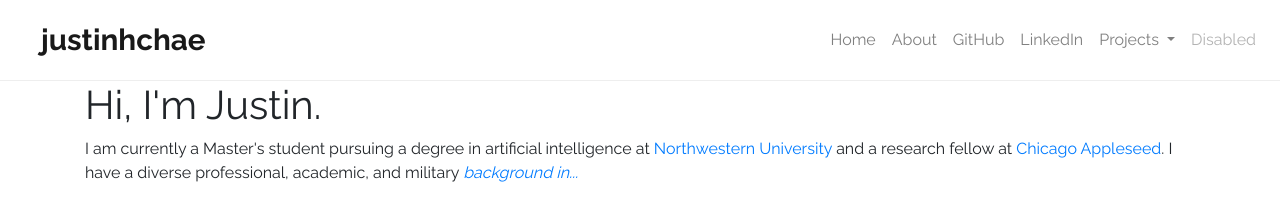
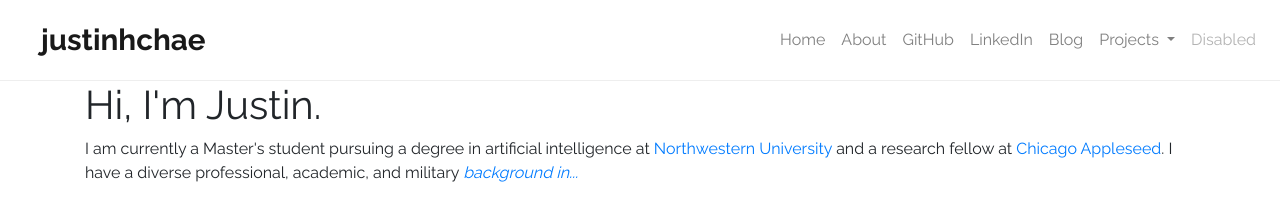
Before and after one commit to justinhchae/justinhchae.github.io, a Jekyll site: the page built from index.html, in a window 1280 px wide. Shown: the top 223 px of the page. Built offline with Jekyll 4.4.1, drawn with Linux system fonts in a browser that asks for light colours; the list of posts is cut into pages by our own code.

Commit message:
Update navigation.html

```diff
--- a/_includes/navigation.html
+++ b/_includes/navigation.html
@@ -28,6 +28,9 @@
       <li class="nav-item">
         <a class="nav-link" href="https://www.linkedin.com/in/justin-chae">LinkedIn</a>
       </li>
+      <li class="nav-item">
+        <a class="nav-link" href="https://justinhchae.medium.com/">Blog</a>
+      </li>
       <li class="nav-item dropdown">
         <a
           class="nav-link dropdown-toggle"
```
